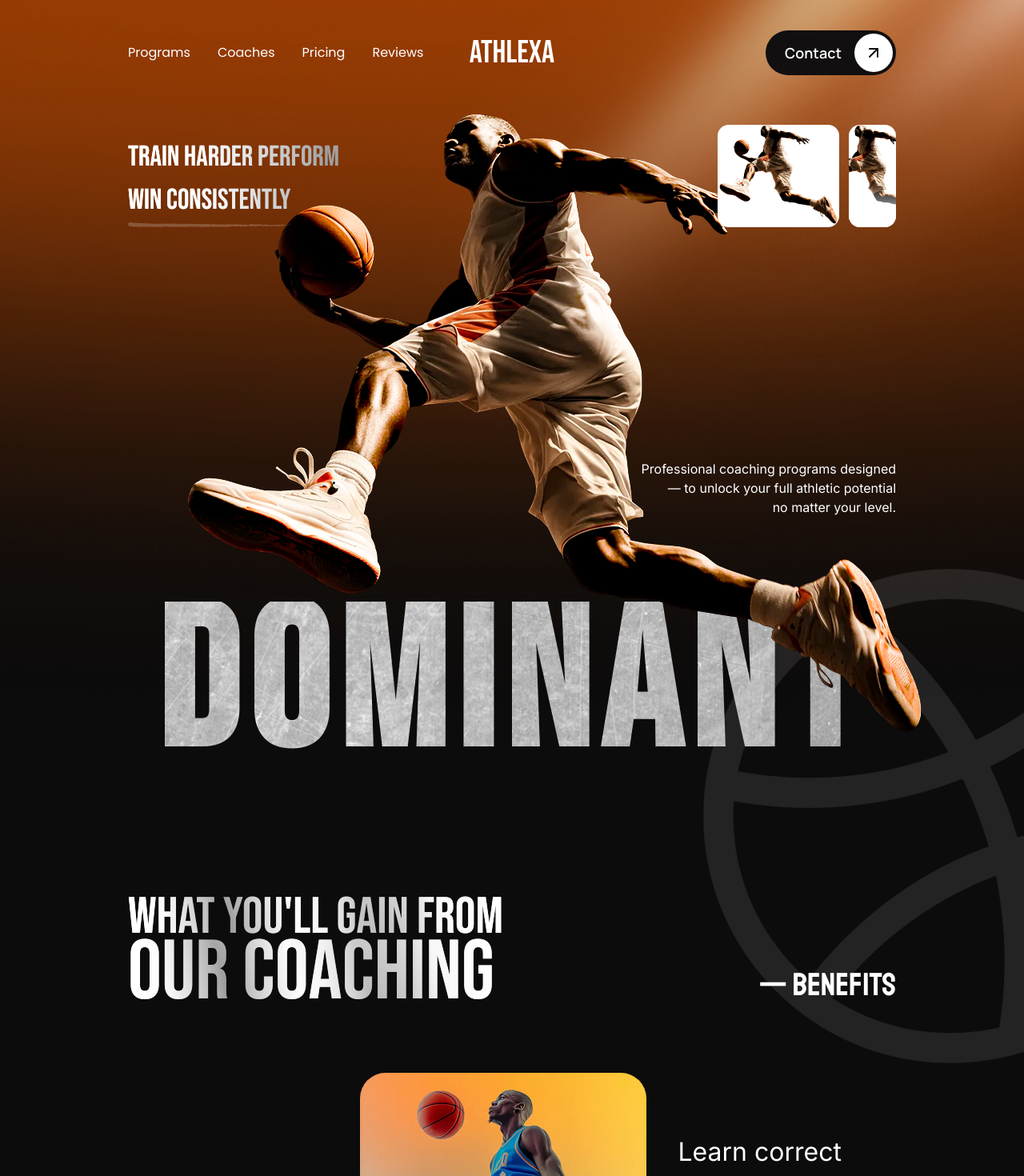
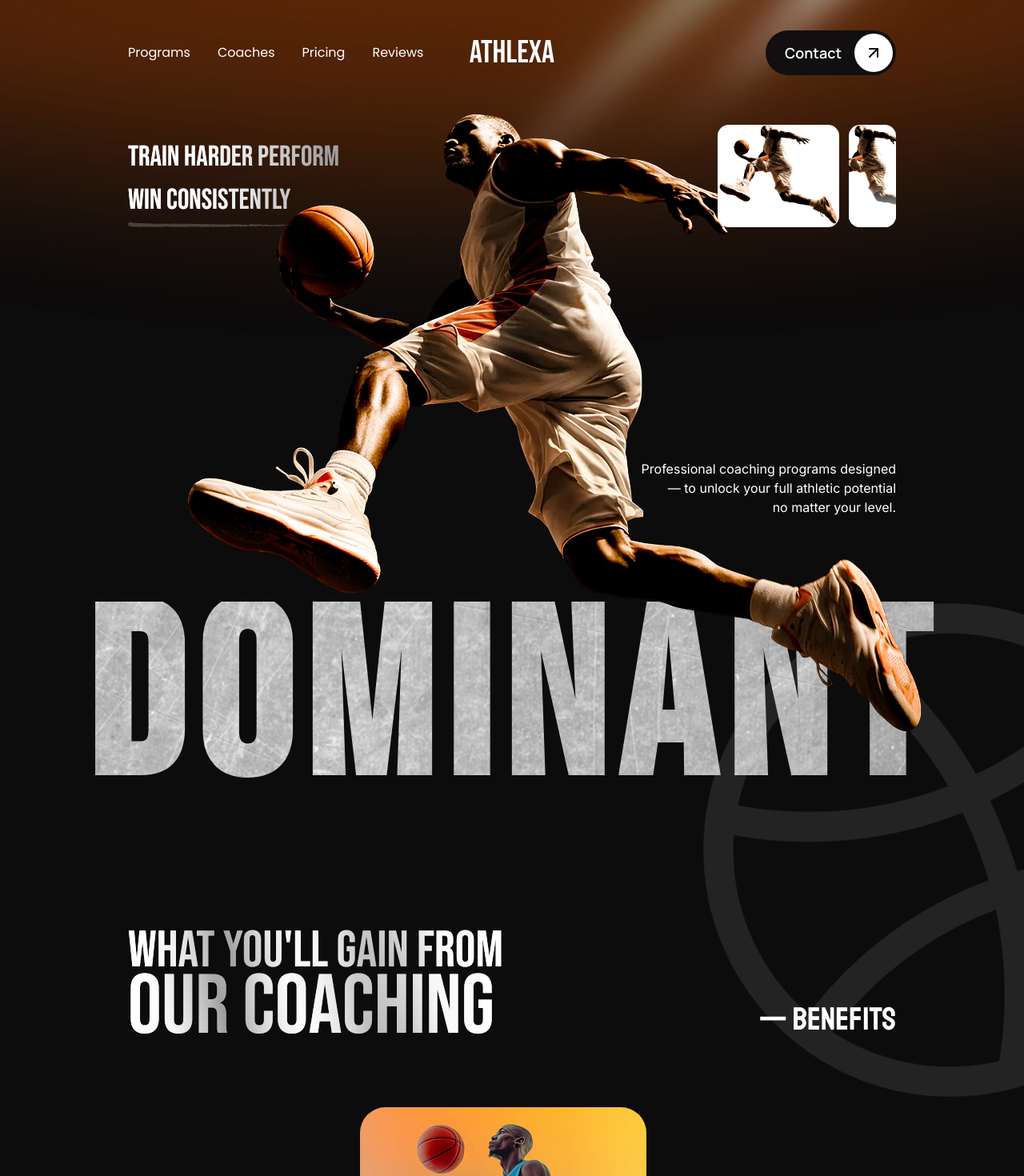
Before and after one commit to tmsakil19/athlexa, a Next.js app: page / in a window 1280 px wide. Shown: the top 1470 px of the page at 80% size. Built offline with nearby package versions, Linux system fonts and the light colour scheme.

Commit message:
refactor: update styles in HeroBackground and HeroSection for improved layout and responsiveness

```diff
--- a/src/components/hero/HeroBackground.tsx
+++ b/src/components/hero/HeroBackground.tsx
@@ -8,7 +8,7 @@ export function HeroBackground() {
         src="/images/header-gradient.png"
         alt=""
         fill
-        className="object-cover object-top"
+        className="object-cover lg:object-contain object-top opacity-30 lg:opacity-50"
         priority
       />
     </div>
--- a/src/components/hero/HeroSection.tsx
+++ b/src/components/hero/HeroSection.tsx
@@ -9,11 +9,11 @@ export function HeroSection() {
       {/* Background gradient */}
       <HeroBackground />
 
-      {/* Main hero wrapper — constrained to 1440 */}
+      {/* Main hero wrapper */}
       <div className="relative mx-auto max-w-[1440px]">
-        {/* ========== PLAYER IMAGE (behind content, full bleed) ========== */}
+        {/* ========== PLAYER IMAGE ========== */}
         <div className="pointer-events-none relative z-[5] flex justify-center lg:absolute lg:inset-x-0 lg:top-[140px]">
-          <div className="relative mt-[100px] h-[400px] w-[350px] sm:h-[500px] sm:w-[400px] md:h-[600px] md:w-[500px] lg:mx-auto lg:mt-0 lg:ml-[calc(54.17%-488px)] lg:h-[804px] lg:w-[977px]">
+          <div className="relative mt-[100px] h-[450px] w-[400px] sm:h-[500px] sm:w-[400px] md:size-[600px] lg:mx-auto lg:mt-0 lg:ml-[calc(54.17%-488px)] lg:h-[804px] lg:w-[977px]">
             <Image
               src={heroConfig.playerImage}
               alt="Basketball player"
@@ -91,7 +91,7 @@ export function HeroSection() {
 
         {/* ========== DOMINANT TYPOGRAPHY ========== */}
         <div className="relative -z-0 -mt-[20px] sm:-mt-[40px] lg:mt-0 flex max-w-[1440px] items-center justify-center w-full">
-          <h1 className="bg-[url('/images/dominant-bg.png')] font-bebas text-[50px] sm:text-[100px] md:text-[150px] lg:text-[200px] xl:text-[250px] 2xl:text-[350px] bg-center bg-clip-text text-transparent inline-block leading-[0.85] tracking-wider font-black bg-size-[180%] bg-opacity-30">
+          <h1 className="bg-[url('/images/dominant-bg.png')] font-bebas text-[50px] sm:text-[100px] md:text-[150px] lg:text-[200px] xl:text-[300px] 2xl:text-[350px] bg-center bg-clip-text text-transparent inline-block leading-[0.85] tracking-wider font-black bg-size-[180%] bg-opacity-30">
             DOMINANT
           </h1>
         </div>
```
